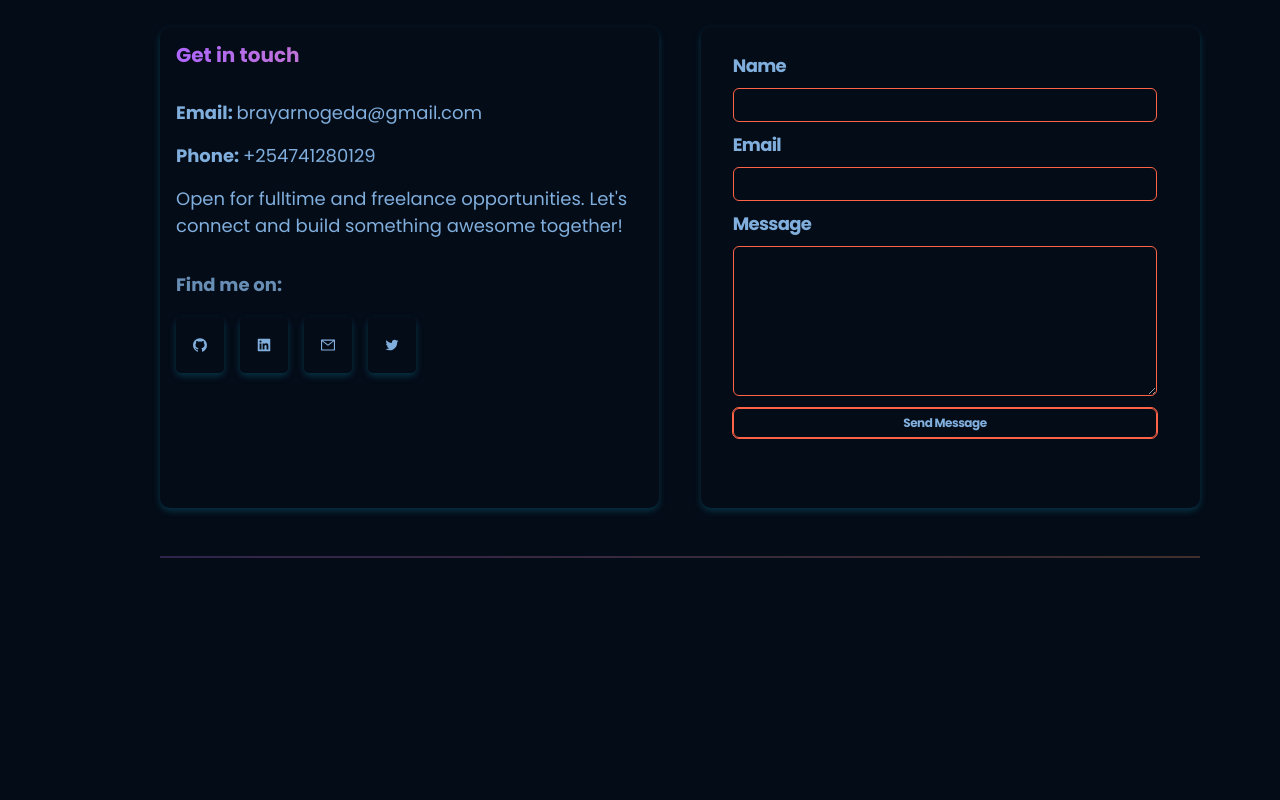
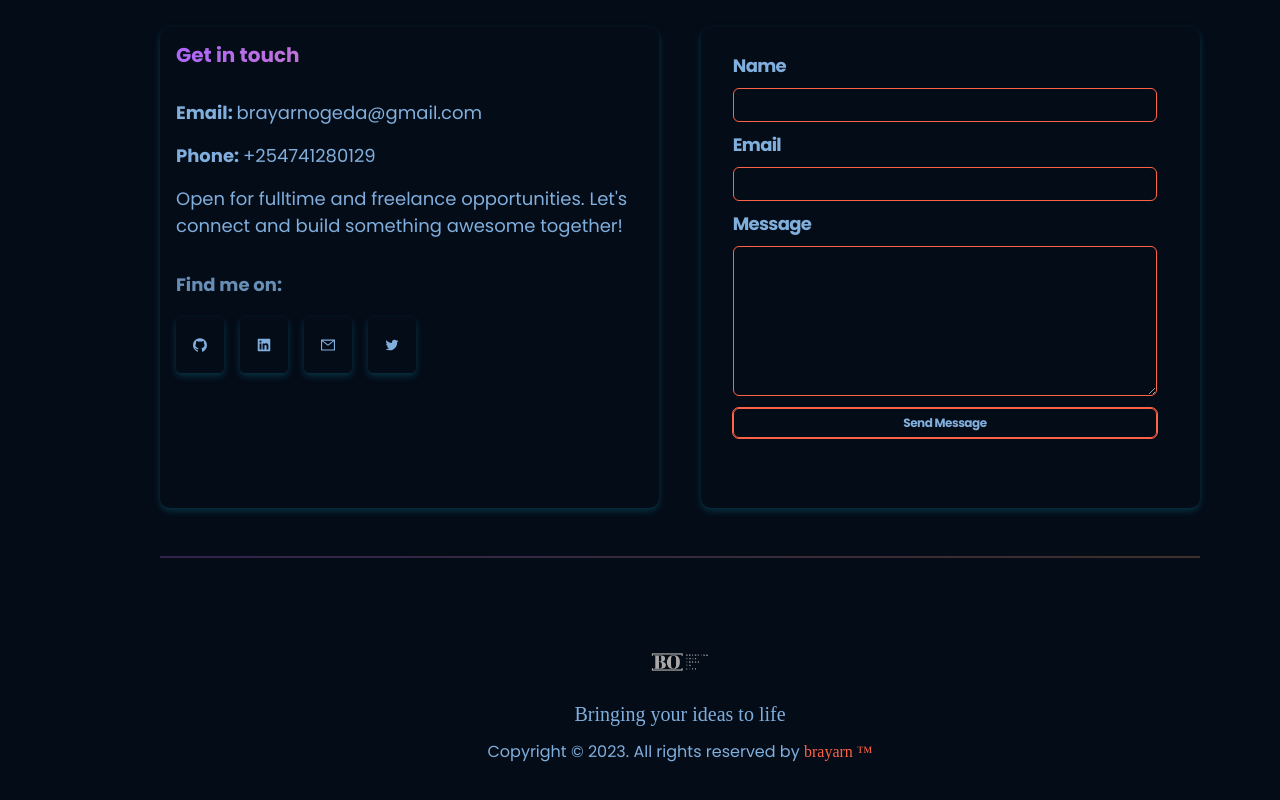
Before and after one commit to o-brayarn/portfolio, a React (Create React App) app: page / in a window 1280 px wide. Shown: the part 3087-3887 px from the top of the page. Before the commit the page ends 3685 px from the top, so only its background shows below. Built offline with nearby package versions, Linux system fonts and the light colour scheme; a web font is replaced by a local one.

Commit message:
enable and modify footer

```diff
--- a/src/App.js
+++ b/src/App.js
@@ -1,7 +1,7 @@
 // import logo from './logo.svg';
 import "./App.css";
 import { About, NavBar, Projects, Services, Skills } from "./components";
-import { Contact, HomePage } from "./pages";
+import { Contact, Footer, HomePage } from "./pages";
 
 function App() {
   return (
@@ -17,8 +17,8 @@ function App() {
         <Skills />
         <Projects />
         <Contact />
+        <Footer />
       </div>
-      {/* <Footer /> */}
     </div>
   );
 }
--- a/src/pages/footer/Footer.jsx
+++ b/src/pages/footer/Footer.jsx
@@ -20,7 +20,7 @@ export default function Footer() {
               <h5>Bringing your ideas to life</h5>
             </div>
 
-            <div className="footer__links">
+            {/* <div className="footer__links">
               <h5>Links</h5>
               <ul>
                 <li> <a href="#home">Home</a></li>
@@ -29,9 +29,9 @@ export default function Footer() {
                 <li> <a href="#projects">Projects</a></li>
                 <li> <a href="#contact">Contact</a></li>
               </ul>
-            </div>
+            </div> */}
 
-            <div className="footer__socials">
+            {/* <div className="footer__socials">
               <h5>Find me on:</h5>
               <ul className="socials__links">
                 <li><a href="https://github.com/o-brayarn" target="_blank"  rel="noopener noreferrer">Github</a></li>
@@ -39,7 +39,7 @@ export default function Footer() {
                 <li><a href="mailto: brayarnogeda@gmail.com" target="_blank"  rel="noopener noreferrer">Email</a></li>
                 <li><a href="https://twitter.com/o_brayarn" target="_blank"  rel="noopener noreferrer">Twitter</a></li>
               </ul>
-            </div>
+            </div> */}
 
           </div>
 
--- a/src/pages/footer/footer.css
+++ b/src/pages/footer/footer.css
@@ -1,12 +1,9 @@
 .portfolio__footer {
   font-family: var(--font-family);
-  color: var(--bg-color);
   /* margin: 3rem 0; */
-  padding: 2rem 0rem;
-  background: var(--color-subtext);
-  width: 100%;
+  /* padding: 2rem 0rem; */
 }
-.main__footer {
+/* .main__footer {
   display: flex;
   justify-content: space-between;
   align-items: baseline;
@@ -14,17 +11,18 @@
 
   margin-left: 12.5%;
   margin-right: 5rem;
-}
-.portfolio__brand h5 {
+} */
+.portfolio__brand {
   font-family: "Alkatra";
   font-size: 22px;
+  text-align: center;
 }
-.footer__links h5,
+/* .footer__links h5,
 .footer__socials h5 {
   text-align: center;
   font-weight: 600;
-}
-.footer__links ul,
+} */
+/* .footer__links ul,
 .footer__socials ul {
   list-style-type: none;
   margin-top: 1em;
@@ -34,8 +32,8 @@
   margin: 0.8em 0.8em 0 0;
   color: var(--bg-color);
   font-weight: 500;
-}
-.footer__links ul li a,
+} */
+/* .footer__links ul li a,
 .footer__socials ul li a {
   text-decoration: none;
   color: var(--bg-color);
@@ -46,7 +44,7 @@
 .footer__socials ul li a:hover {
   cursor: pointer;
   color: var(--text-color);
-}
+} */
 
 .footer__copyright p {
   text-align: center;
@@ -56,7 +54,7 @@
 }
 .footer__copyright span a {
   text-decoration: none;
-  color: var(--text-color);
+  color: var(--color-subtext);
   font-family: "Alkatra";
 }
 .footer__copyright span a:hover {
@@ -65,57 +63,57 @@
 }
 
 @media screen and (max-width: 1020px) {
-  .portfolio__footer {
+  /* .portfolio__footer {
     margin-right: 2rem;
-  }
+  } */
   .portfolio__brand h5 {
     font-size: 15px;
   }
-  .main__footer {
+  /* .main__footer {
     flex-wrap: wrap;
     width: 100%;
-  }
+  } */
   .footer__links h5,
   .footer__socials h5 {
     font-size: 20px;
   }
 }
 @media screen and (max-width: 650px) {
-  .footer__links h5,
+  /* .footer__links h5,
   .footer__socials h5 {
     font-size: 15px;
-  }
+  } */
   .portfolio__brand h5 {
     font-size: 12px;
   }
-  .footer__links ul li a,
+  /* .footer__links ul li a,
   .footer__socials ul li a {
     font-size: 12px;
-  }
+  } */
   .footer__copyright p {
     font-size: 14px;
   }
 }
 @media screen and (max-width: 540px) {
-  .main__footer {
+  /* .main__footer {
     flex: 1;
     justify-content: center;
     flex-direction: column;
     align-items: center;
-  }
-  .portfolio__brand,
+  } */
+  /* .portfolio__brand,
   .footer__links,
   .footer__socials {
     margin-top: 1rem;
-  }
-  .footer__links h5,
+  } */
+  /* .footer__links h5,
   .footer__socials h5 {
     text-align: left;
   }
   .footer__links ul li,
   .footer__socials ul li {
     text-align: left;
-  }
+  } */
   .footer__copyright p {
     font-size: 10px;
   }
```
